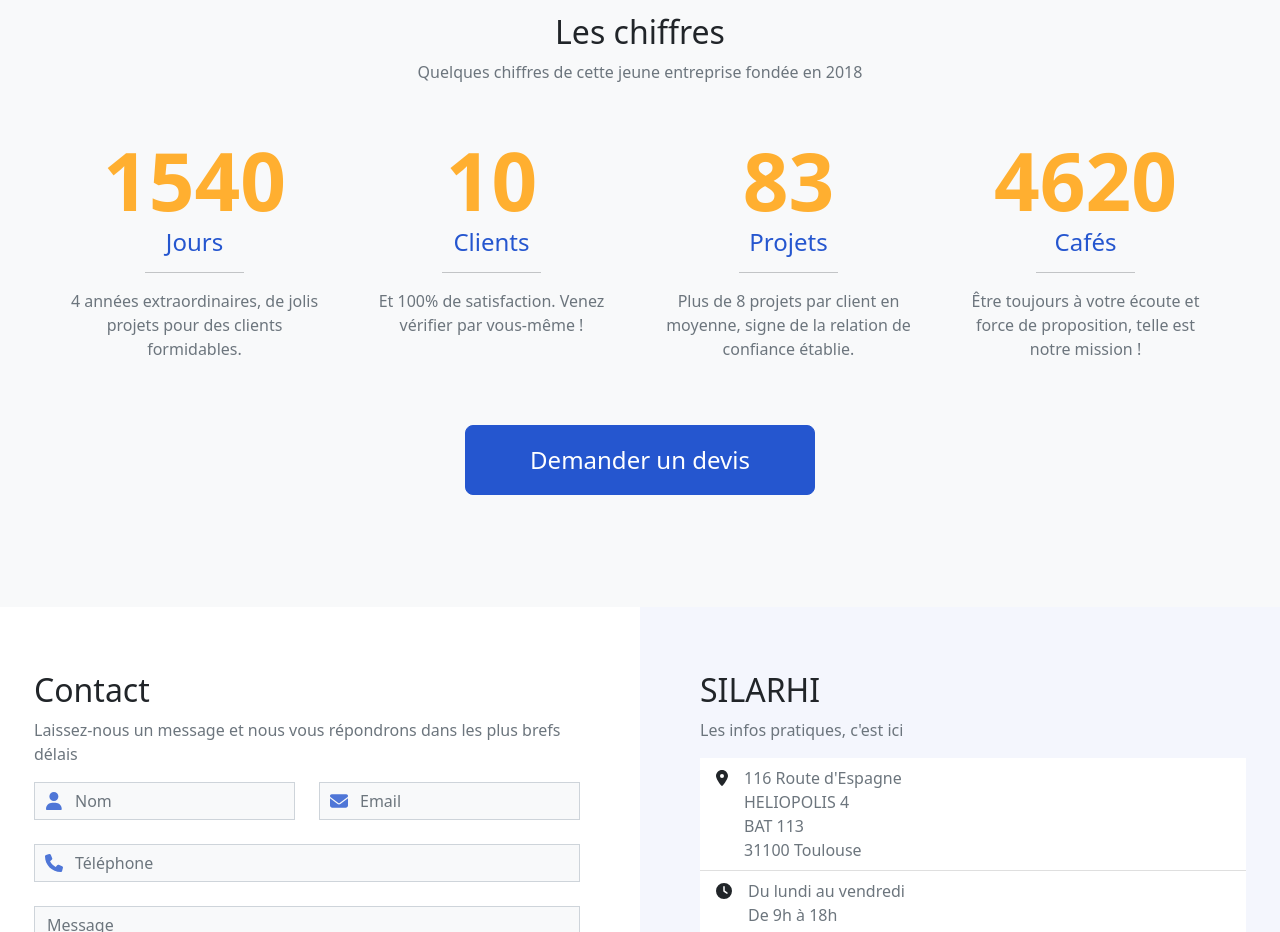
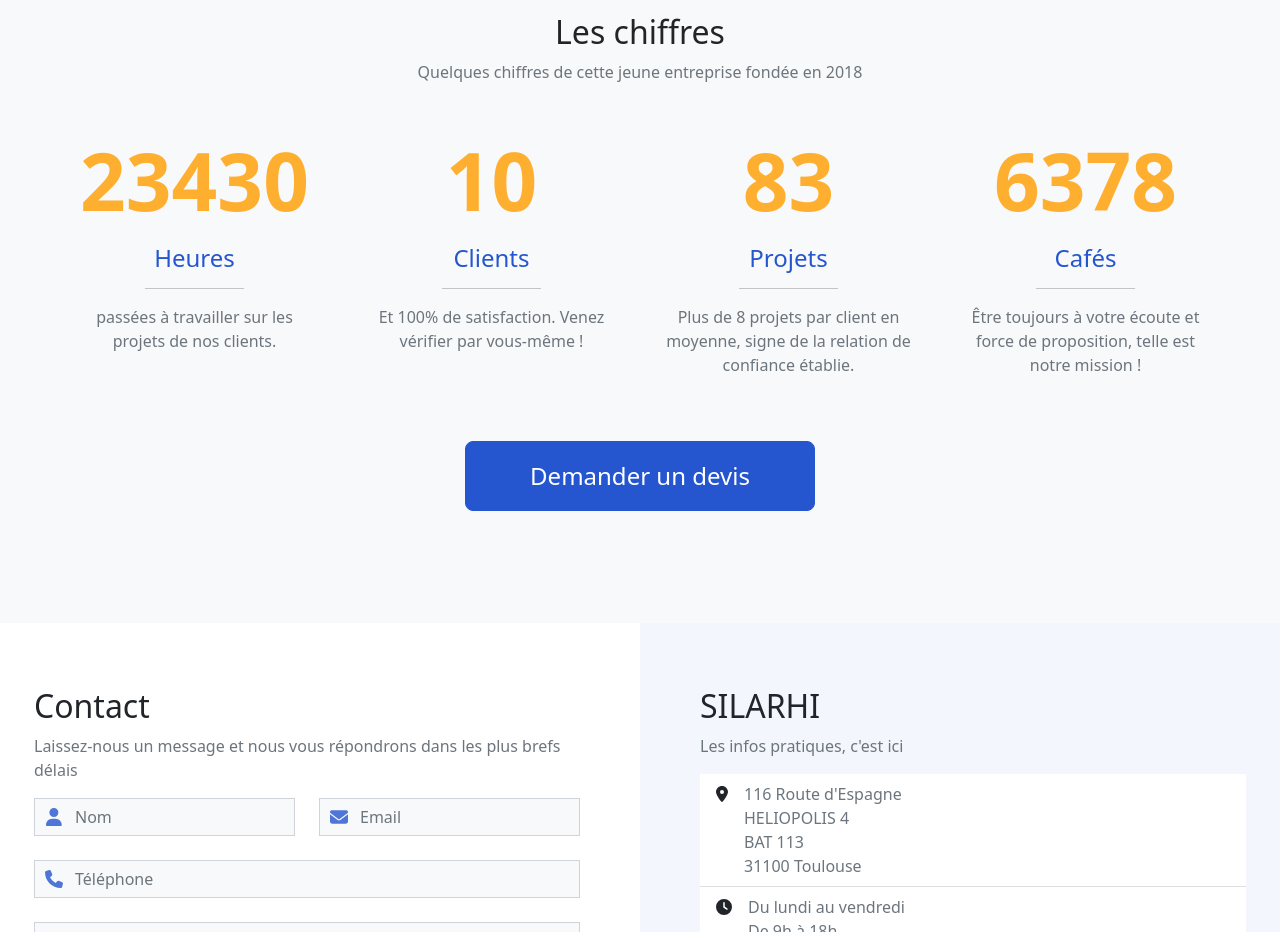
Before and after one commit to silarhi/silarhi.fr, a Next.js app: page / in a window 1280 px wide. Shown: the part 2700-3632 px from the top of the page. Built offline with nearby package versions, Linux system fonts and the light colour scheme.

Commit message:
Update KPIS

```diff
--- a/pages/index.js
+++ b/pages/index.js
@@ -27,6 +27,8 @@ import {chunk} from "utils/array"
 
 import ContactForm from "../components/ContactForm/ContactForm"
 import useForceReducer from "../hooks/reducer"
+import {getDaysSince} from "../utils/dates"
+import {getTotalEmployeeCoffees, getTotalEmployeeHours} from "../utils/employees"
 import styles from './index.module.scss'
 
 const FEATURES = [
@@ -120,13 +122,40 @@ const SERVICES = [
 ]
 
 const COMPANY_START_DATE = new Date('2018-08-01')
-const DAYS_SINCE_COMPANY_START_DATE = Math.ceil((new Date().getTime() - COMPANY_START_DATE.getTime()) / (1000 * 3600 * 24))
+const DAYS_SINCE_COMPANY_START_DATE = getDaysSince(COMPANY_START_DATE)
+
+const EMPLOYEES = [
+  {
+    name: 'Guillaume',
+    from: new Date('2018-01-01'),
+    coffeesPerDay: 3,
+    hoursPerDay: 9,
+  },
+  {
+    name: 'Florian',
+    from: new Date('2020-09-01'),
+    coffeesPerDay: 0,
+    hoursPerDay: 7,
+  },
+  {
+    name: 'Rémy',
+    from: new Date('2022-01-01'),
+    coffeesPerDay: 4,
+    hoursPerDay: 8,
+  },
+  {
+    name: 'Maxime',
+    from: new Date('2022-11-02'),
+    coffeesPerDay: 3,
+    hoursPerDay: 8,
+  },
+]
 
 const NUMBERS = [
   {
-    value: DAYS_SINCE_COMPANY_START_DATE,
-    unit: 'Jours',
-    text: `${Math.trunc(DAYS_SINCE_COMPANY_START_DATE / 365)} années extraordinaires, de jolis projets pour des clients formidables.`,
+    value: getTotalEmployeeHours(EMPLOYEES),
+    unit: 'Heures',
+    text: `passées à travailler sur les projets de nos clients.`,
   },
   {
     value: 10,
@@ -139,7 +168,7 @@ const NUMBERS = [
     text: `Plus de 8 projets par client en moyenne, signe de la relation de confiance établie.`,
   },
   {
-    value: DAYS_SINCE_COMPANY_START_DATE * 3,
+    value: getTotalEmployeeCoffees(EMPLOYEES),
     unit: 'Cafés',
     text: `Être toujours à votre écoute et force de proposition, telle est notre mission !`,
   },
@@ -257,8 +286,8 @@ export default function Home() {
         <Row className="g-lg-5">
           {NUMBERS.map((number, key) => (
             <Col md={6} lg={3} key={key} className={"text-center"}>
-              <div className={"text-sub-primary display-1 fw-bold"}>{number.value}</div>
-              <h4 className="text-primary fw-light">{number.unit}</h4>
+              <div className={"text-sub-primary display-1 fw-bold mb-3"}>{number.value}</div>
+              <h4 className="text-primary fw-light mb-3">{number.unit}</h4>
               <hr style={{width: '40%'}} className={'mx-auto'} />
               <p className="text-muted">{number.text}</p>
             </Col>
--- /dev/null
+++ b/utils/dates.js
@@ -0,0 +1,11 @@
+/**
+ * @param from {Date}
+ * @param to {Date|undefined}
+ * @returns {number}
+ */
+export function getDaysSince(from, to = undefined) {
+  to = to || new Date()
+  console.log(to)
+
+  return Math.ceil((to.getTime() - from.getTime()) / (1000 * 3600 * 24))
+}
--- /dev/null
+++ b/utils/employees.js
@@ -0,0 +1,17 @@
+/**
+ * @param employees {Array}
+ * @returns {number}
+ */
+import {getDaysSince} from "./dates"
+
+export function getTotalEmployeeCoffees( employees) {
+  return employees.reduce((previousValue, employee) => {
+    return previousValue + (employee.coffeesPerDay * getDaysSince(employee.from, employee.to))
+  }, 0)
+}
+
+export function getTotalEmployeeHours( employees) {
+  return employees.reduce((previousValue, employee) => {
+    return previousValue + (employee.hoursPerDay * getDaysSince(employee.from, employee.to))
+  }, 0)
+}
```
